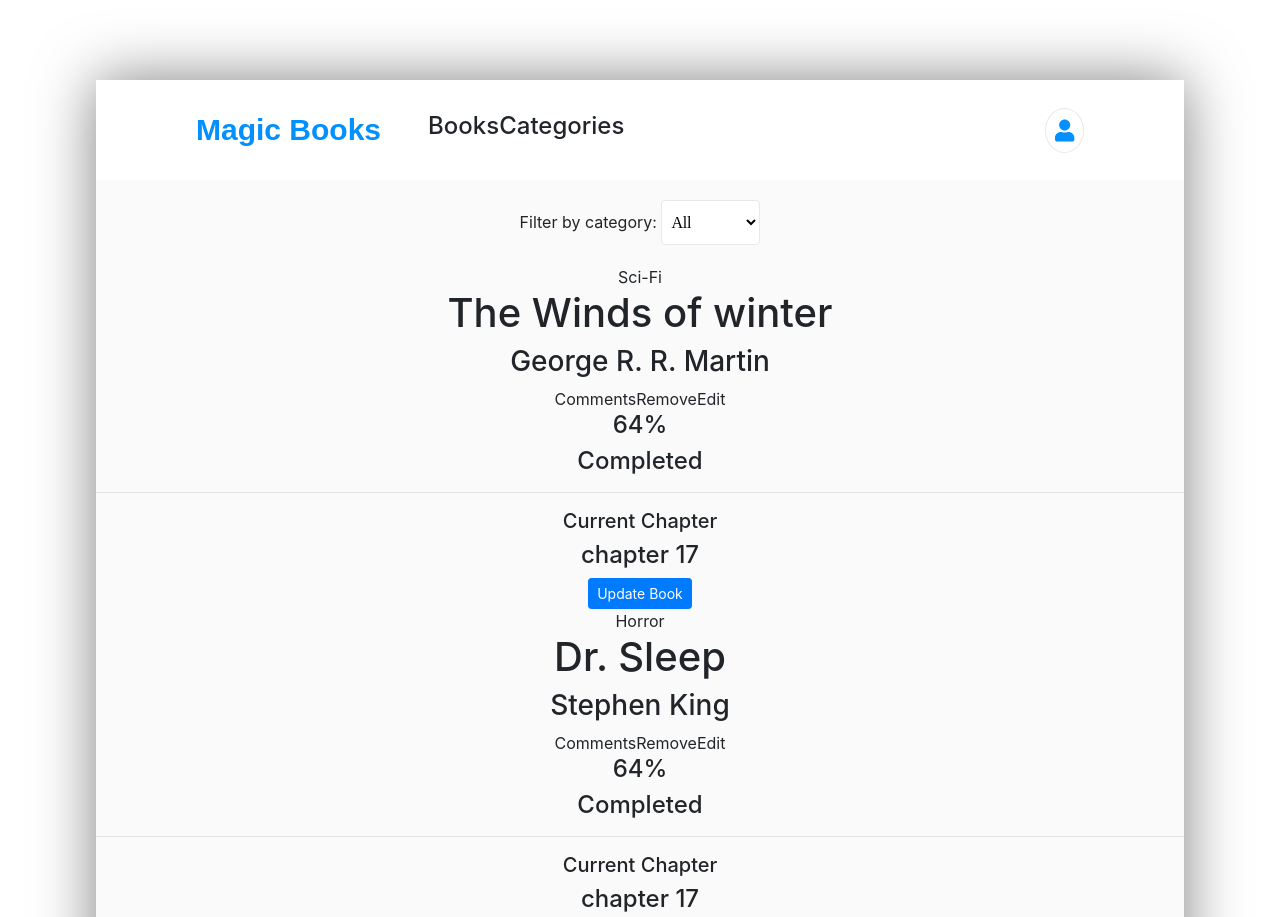
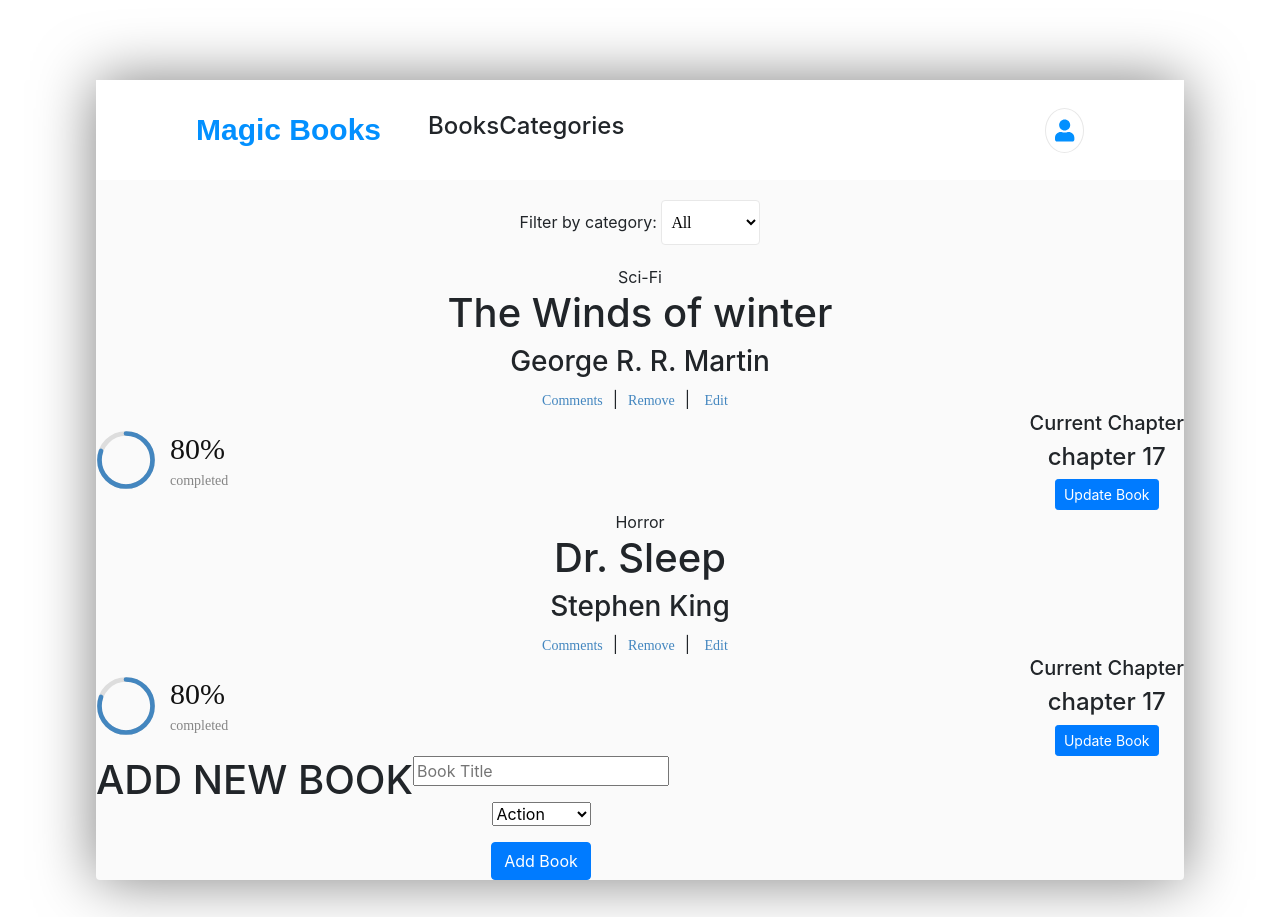
Before and after one commit to abouhid/Magic_books, a Gatsby site: page / in a window 1280 px wide. Shown: the top 917 px of the page. Built offline with nearby package versions, Linux system fonts and the light colour scheme; Gatsby itself is replaced by a stand-in of ours.

Commit message:
Add Progress Component

```diff
--- a/src/components/Book.js
+++ b/src/components/Book.js
@@ -1,5 +1,6 @@
 import React from "react"
 import { Button } from "react-bootstrap"
+import Progress from "./Progress"
 
 const Book = ({ book, handleRemoveBook }) => {
   return (
@@ -8,26 +9,27 @@
         <span className="School-of"> {book.category} </span>
         <h1 className="title"> {book.title} </h1>
         <h3 className="Suzanne-Collins">{book.author}</h3>
-        <span className="Comments">Comments</span>
+        <div class="btn-row">
+          <span className="Comments">Comments</span>|
           <span className="Remove" onClick={() => handleRemoveBook(book)}>
             Remove
           </span>
-        <span className="Edit">Edit</span>
+          | <span className="Edit">Edit</span>
         </div>
+      </div>
+      <div className="right-part">
+        <Progress />
 
-      <div className="book_completed">
-        <div className="Rectangle-3">
-          <div className="Oval-2"></div>
-        </div>
-        <h4 className="-Percent-Complete">64%</h4>
-        <h4 className="Completed">Completed</h4>
-      </div>
         <hr className="Line-2" />
+
         <div className="book_remove">
           <h5 className="Current-Chapter">Current Chapter</h5>
           <h4 className="Current-Lesson">chapter 17</h4>
 
-        <Button className="Rectangle-2 btn-primary btn-sm">Update Book</Button>
+          <Button className="Rectangle-2 btn-primary btn-sm">
+            Update Book
+          </Button>
+        </div>
       </div>
     </div>
   )
--- /dev/null
+++ b/src/components/Progress.js
@@ -0,0 +1,35 @@
+import React from "react"
+
+const Progress = () => (
+  <div className="status">
+    <div>
+      <svg className="circular-chart" viewBox="0 0 36 36">
+        <path
+          x="50%"
+          y="50%"
+          className="circle-shadow"
+          stroke="100"
+          d="M18 2.0845
+          a 15.9155 15.9155 0 0 1 0 31.831
+          a 15.9155 15.9155 0 0 1 0 -31.831"
+        />
+        <path
+          key="80"
+          x="50%"
+          y="50%"
+          className="circle"
+          strokeDasharray={"80, 100"}
+          d="M18 2.0845
+          a 15.9155 15.9155 0 0 1 0 31.831
+          a 15.9155 15.9155 0 0 1 0 -31.831"
+        />
+      </svg>
+    </div>
+    <div className="progress-status">
+      <p className="percent-complete">80%</p>
+      <span className="completed">completed</span>
+    </div>
+  </div>
+)
+
+export default Progress
--- a/src/styles/App.css
+++ b/src/styles/App.css
@@ -77,3 +77,73 @@
   justify-content: space-between;
   align-items: center;
 }
+.btn-row span {
+  height: 19px;
+  border: none;
+  background: none;
+  font-family: "Roboto Slab", serif;
+  font-size: 14px;
+  font-weight: 300;
+  font-style: normal;
+  font-stretch: normal;
+  line-height: normal;
+  letter-spacing: normal;
+  color: #4386bf;
+  margin: 10px;
+}
+.btn-row span:first-child {
+  margin-left: 0;
+}
+
+.right-part {
+  display: flex;
+}
+
+.progress-status {
+  margin-left: 14px;
+  font-family: Montserrat;
+  font-weight: normal;
+  font-style: normal;
+  font-stretch: normal;
+  line-height: normal;
+  letter-spacing: normal;
+  color: #121212;
+  text-align: left;
+}
+
+.percent-complete {
+  height: 39px;
+  font-size: 30px;
+  margin: 0;
+}
+.circular-chart {
+  display: block;
+  margin: 10px auto;
+  width: 60px;
+  height: 60px;
+}
+
+.circle {
+  stroke: #4386bf;
+  fill: none;
+  stroke-width: 2.8;
+  stroke-linecap: round;
+  animation: progress 1s ease-out forwards;
+}
+
+.circle-shadow {
+  stroke: #ddd;
+  fill: none;
+  stroke-width: 2.8;
+  stroke-linecap: round;
+}
+.completed {
+  height: 18px;
+  opacity: 0.5;
+  font-size: 14px;
+}
+.status {
+  display: flex;
+  justify-content: center;
+  align-items: center;
+}
--- a/src/styles/layout.css
+++ b/src/styles/layout.css
@@ -635,7 +635,7 @@
   border: solid 1px #e8e8e8;
   background-color: #ffffff;
   display: flex;
-  justify-content: space-around;
+  justify-content: space-between;
   margin: auto;
 }
 
@@ -674,9 +674,6 @@
 }
 
 .School-of {
-  width: 49px;
-  height: 18px;
-  margin: 0 39px 0 0;
   opacity: 0.5;
   font-family: Montserrat;
   font-size: 14px;
@@ -686,6 +683,7 @@
   line-height: normal;
   letter-spacing: normal;
   color: #121212;
+  margin-bottom: 10px;
 }
 
 .title {
@@ -697,7 +695,6 @@
   line-height: normal;
   letter-spacing: -0.2px;
   color: #121212;
-  margin: 0;
 }
 
 .Suzanne-Collins {
@@ -709,7 +706,7 @@
   line-height: normal;
   letter-spacing: normal;
   color: #4386bf;
-  margin: 0;
+  margin: 5px 0 15px 0;
 }
 
 .Comments {
@@ -758,16 +755,8 @@
   border-image-slice: 1;
 }
 
-.Rectangle-3 {
-  width: 90px;
-  height: 89.9px;
-  padding: 9.9px 10px 12px 12px;
-}
-
 .-Percent-Complete {
-  width: 68px;
-  height: 39px;
-  margin: 1px 92px 0 11px;
+  margin: 0;
   font-family: Montserrat;
   font-size: 32px;
   font-weight: normal;
@@ -778,9 +767,6 @@
   color: #121212;
 }
 .Completed {
-  width: 80px;
-  height: 18px;
-  margin: 7px 79px 12px 12px;
   opacity: 0.5;
   font-family: Montserrat;
   font-size: 14px;
@@ -795,8 +781,9 @@
 .Line-2 {
   width: 2px;
   height: 70px;
-  margin: 18px 59px 0 79px;
+  margin: 0px 29px 0 29px;
   border: solid 1px #e8e8e8;
+  align-self: center;
 }
 
 .Current-Chapter {
@@ -842,7 +829,7 @@
 }
 
 .book_completed {
-  flex: 1;
+  display: flex;
 }
 
 .book_remove {
```
Lines whose indentation alone changed are shown as unchanged.
